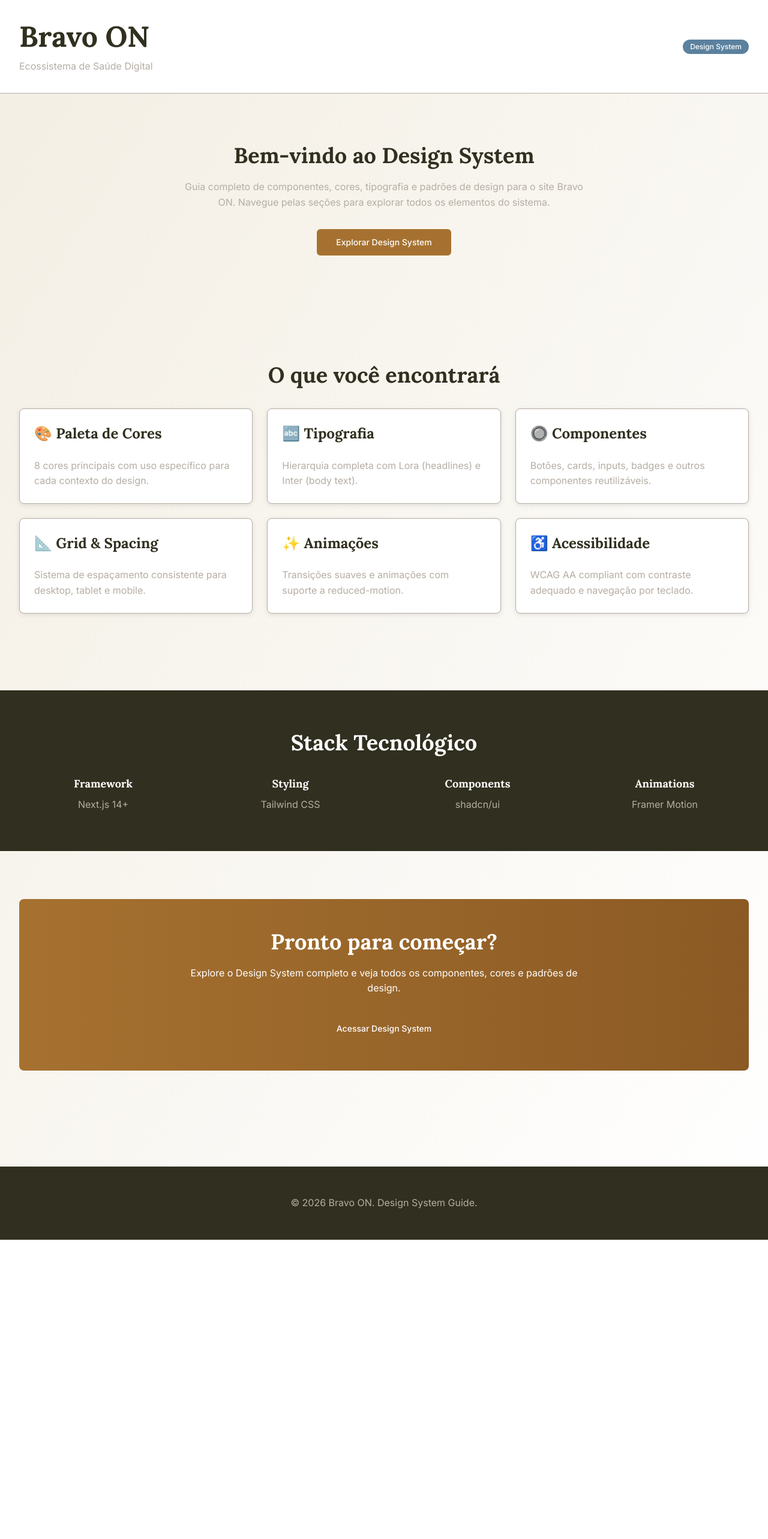
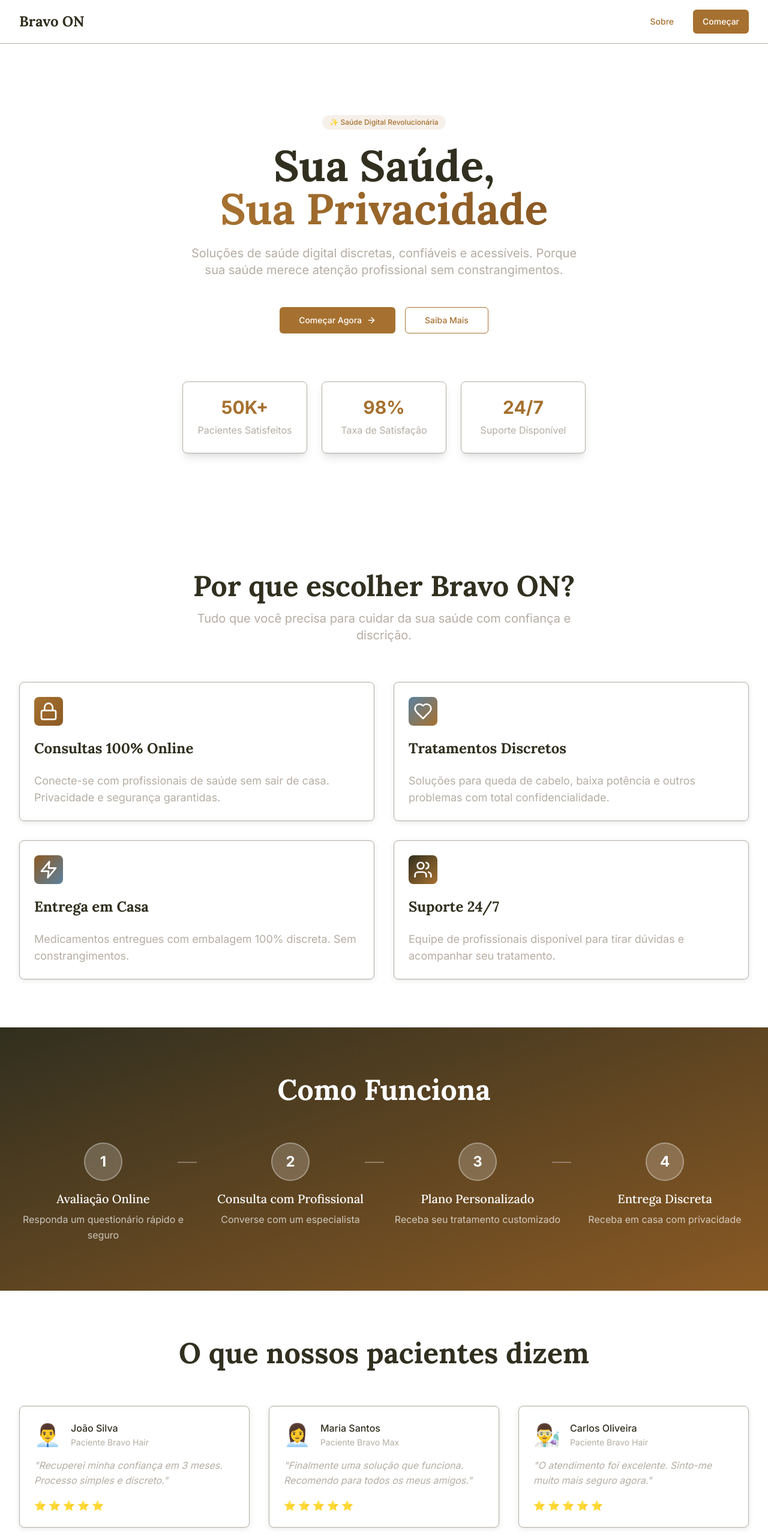
Before and after one commit to Joao-uxelite/bravoon, a Next.js app: page / in a window 1280 px wide. Shown: the top 2566 px of the page at 60% size. Before the commit the page ends 2067 px from the top, so only its background shows below. Built offline with nearby package versions, Linux system fonts and the light colour scheme.

Commit message:
Feat: Redesign completo com Framer Motion, Lucide Icons, React Intersection Observer e visual incrível

```diff
--- a/app/page.tsx
+++ b/app/page.tsx
@@ -1,160 +1,412 @@
 'use client'
 
-import Link from 'next/link'
+import React, { useState, useEffect } from 'react'
+import { motion } from 'framer-motion'
+import { useInView } from 'react-intersection-observer'
 import { Button } from '@/components/ui/button'
 import { Card, CardContent, CardHeader, CardTitle } from '@/components/ui/card'
 import { Badge } from '@/components/ui/badge'
+import { ArrowRight, Heart, Lock, Zap, Users } from 'lucide-react'
 
 export default function Home() {
+  const [scrollY, setScrollY] = useState(0)
+
+  useEffect(() => {
+    const handleScroll = () => setScrollY(window.scrollY)
+    window.addEventListener('scroll', handleScroll)
+    return () => window.removeEventListener('scroll', handleScroll)
+  }, [])
+
+  const { ref: ref1, inView: inView1 } = useInView({ threshold: 0.2 })
+  const { ref: ref2, inView: inView2 } = useInView({ threshold: 0.2 })
+  const { ref: ref3, inView: inView3 } = useInView({ threshold: 0.2 })
+
+  const containerVariants = {
+    hidden: { opacity: 0 },
+    visible: {
+      opacity: 1,
+      transition: {
+        staggerChildren: 0.1,
+        delayChildren: 0.2,
+      },
+    },
+  }
+
+  const itemVariants = {
+    hidden: { opacity: 0, y: 20 },
+    visible: {
+      opacity: 1,
+      y: 0,
+      transition: { duration: 0.8, ease: 'easeOut' },
+    },
+  }
+
   return (
-    <div className="min-h-screen bg-gradient-to-br from-neutral-light to-white">
-      {/* Header */}
-      <header className="bg-white border-b border-neutral-medium">
-        <div className="max-w-7xl mx-auto px-4 sm:px-6 lg:px-8 py-8">
-          <div className="flex items-center justify-between">
-            <div>
-              <h1 className="text-h1 font-serif font-bold text-secondary">Bravo ON</h1>
-              <p className="text-body text-neutral-medium mt-2">Ecossistema de Saúde Digital</p>
+    <div className="min-h-screen bg-white overflow-hidden">
+      {/* Animated Background */}
+      <div className="fixed inset-0 -z-10">
+        <div
+          className="absolute top-0 right-0 w-96 h-96 bg-primary/5 rounded-full blur-3xl"
+          style={{ transform: `translateY(${scrollY * 0.5}px)` }}
+        />
+        <div
+          className="absolute bottom-0 left-0 w-96 h-96 bg-accent/5 rounded-full blur-3xl"
+          style={{ transform: `translateY(${-scrollY * 0.3}px)` }}
+        />
+        <div
+          className="absolute top-1/2 left-1/2 w-96 h-96 bg-primary-dark/5 rounded-full blur-3xl"
+          style={{ transform: `translate(-50%, -50%) translateY(${scrollY * 0.2}px)` }}
+        />
       </div>
-            <Badge variant="accent">Design System</Badge>
+
+      {/* Navigation */}
+      <motion.nav
+        className="sticky top-0 z-50 bg-white/80 backdrop-blur-md border-b border-neutral-medium"
+        initial={{ y: -100 }}
+        animate={{ y: 0 }}
+        transition={{ duration: 0.5 }}
+      >
+        <div className="max-w-7xl mx-auto px-4 sm:px-6 lg:px-8 py-4 flex items-center justify-between">
+          <motion.h1
+            className="text-2xl font-serif font-bold text-secondary"
+            whileHover={{ scale: 1.05 }}
+          >
+            Bravo ON
+          </motion.h1>
+          <div className="flex gap-4">
+            <Button variant="ghost">Sobre</Button>
+            <Button className="bg-primary hover:bg-primary-dark">Começar</Button>
           </div>
         </div>
-      </header>
+      </motion.nav>
 
-      {/* Hero */}
-      <section className="max-w-7xl mx-auto px-4 sm:px-6 lg:px-8 py-20">
-        <div className="text-center mb-12">
-          <h2 className="text-h2 font-serif font-bold text-secondary mb-4">
-            Bem-vindo ao Design System
+      {/* Hero Section */}
+      <section className="relative min-h-screen flex items-center justify-center px-4 sm:px-6 lg:px-8 py-20">
+        <motion.div
+          className="max-w-5xl mx-auto text-center"
+          variants={containerVariants}
+          initial="hidden"
+          animate="visible"
+        >
+          <motion.div variants={itemVariants} className="mb-6 inline-block">
+            <Badge className="bg-primary/10 text-primary border-primary/20">
+              ✨ Saúde Digital Revolucionária
+            </Badge>
+          </motion.div>
+
+          <motion.h1
+            variants={itemVariants}
+            className="text-6xl md:text-7xl font-serif font-bold text-secondary mb-6 leading-tight"
+          >
+            Sua Saúde,
+            <br />
+            <span className="bg-gradient-to-r from-primary to-primary-dark bg-clip-text text-transparent">
+              Sua Privacidade
+            </span>
+          </motion.h1>
+
+          <motion.p
+            variants={itemVariants}
+            className="text-xl text-neutral-medium max-w-2xl mx-auto mb-12"
+          >
+            Soluções de saúde digital discretas, confiáveis e acessíveis. Porque sua saúde merece atenção profissional sem constrangimentos.
+          </motion.p>
+
+          <motion.div
+            variants={itemVariants}
+            className="flex gap-4 justify-center flex-wrap mb-20"
+          >
+            <Button size="lg" className="bg-primary hover:bg-primary-dark text-white group">
+              Começar Agora
+              <ArrowRight className="ml-2 w-4 h-4 group-hover:translate-x-1 transition-transform" />
+            </Button>
+            <Button size="lg" variant="outline">
+              Saiba Mais
+            </Button>
+          </motion.div>
+
+          {/* Floating Stats */}
+          <motion.div
+            variants={containerVariants}
+            className="grid grid-cols-1 md:grid-cols-3 gap-6"
+          >
+            {[
+              { number: '50K+', label: 'Pacientes Satisfeitos' },
+              { number: '98%', label: 'Taxa de Satisfação' },
+              { number: '24/7', label: 'Suporte Disponível' },
+            ].map((stat, i) => (
+              <motion.div
+                key={i}
+                variants={itemVariants}
+                className="p-6 bg-white rounded-lg shadow-lg border border-neutral-medium hover:shadow-xl transition-shadow"
+                whileHover={{ y: -5 }}
+              >
+                <p className="text-3xl font-bold text-primary mb-2">{stat.number}</p>
+                <p className="text-neutral-medium">{stat.label}</p>
+              </motion.div>
+            ))}
+          </motion.div>
+        </motion.div>
+      </section>
+
+      {/* Features Section */}
+      <section ref={ref1} className="py-20 px-4 sm:px-6 lg:px-8">
+        <div className="max-w-7xl mx-auto">
+          <motion.div
+            className="text-center mb-16"
+            initial={{ opacity: 0, y: 20 }}
+            animate={inView1 ? { opacity: 1, y: 0 } : { opacity: 0, y: 20 }}
+            transition={{ duration: 0.8 }}
+          >
+            <h2 className="text-5xl font-serif font-bold text-secondary mb-4">
+              Por que escolher Bravo ON?
             </h2>
-          <p className="text-body text-neutral-medium max-w-2xl mx-auto mb-8">
-            Guia completo de componentes, cores, tipografia e padrões de design para o site Bravo ON.
-            Navegue pelas seções para explorar todos os elementos do sistema.
+            <p className="text-xl text-neutral-medium max-w-2xl mx-auto">
+              Tudo que você precisa para cuidar da sua saúde com confiança e discrição.
             </p>
-          <Link href="/design-system">
-            <Button size="lg">Explorar Design System</Button>
-          </Link>
+          </motion.div>
+
+          <motion.div
+            className="grid grid-cols-1 md:grid-cols-2 gap-8"
+            variants={containerVariants}
+            initial="hidden"
+            animate={inView1 ? 'visible' : 'hidden'}
+          >
+            {[
+              {
+                icon: <Lock className="w-8 h-8" />,
+                title: 'Consultas 100% Online',
+                description: 'Conecte-se com profissionais de saúde sem sair de casa. Privacidade e segurança garantidas.',
+                color: 'from-primary to-primary-dark',
+              },
+              {
+                icon: <Heart className="w-8 h-8" />,
+                title: 'Tratamentos Discretos',
+                description: 'Soluções para queda de cabelo, baixa potência e outros problemas com total confidencialidade.',
+                color: 'from-accent to-primary',
+              },
+              {
+                icon: <Zap className="w-8 h-8" />,
+                title: 'Entrega em Casa',
+                description: 'Medicamentos entregues com embalagem 100% discreta. Sem constrangimentos.',
+                color: 'from-primary-dark to-accent',
+              },
+              {
+                icon: <Users className="w-8 h-8" />,
+                title: 'Suporte 24/7',
+                description: 'Equipe de profissionais disponível para tirar dúvidas e acompanhar seu tratamento.',
+                color: 'from-secondary to-primary',
+              },
+            ].map((feature, i) => (
+              <motion.div
+                key={i}
+                variants={itemVariants}
+                whileHover={{ y: -10 }}
+                className="group"
+              >
+                <Card className="border-neutral-medium hover:shadow-xl transition-all duration-300 h-full">
+                  <CardHeader>
+                    <div className={`w-12 h-12 rounded-lg bg-gradient-to-br ${feature.color} text-white flex items-center justify-center mb-4 group-hover:scale-110 transition-transform`}>
+                      {feature.icon}
+                    </div>
+                    <CardTitle className="text-2xl">{feature.title}</CardTitle>
+                  </CardHeader>
+                  <CardContent>
+                    <p className="text-neutral-medium text-lg">{feature.description}</p>
+                  </CardContent>
+                </Card>
+              </motion.div>
+            ))}
+          </motion.div>
         </div>
       </section>
 
-      {/* Features */}
-      <section className="max-w-7xl mx-auto px-4 sm:px-6 lg:px-8 py-12">
-        <h3 className="text-h2 font-serif font-bold text-secondary mb-8 text-center">
-          O que você encontrará
-        </h3>
-        <div className="grid grid-cols-1 md:grid-cols-2 lg:grid-cols-3 gap-6">
-          <Card className="hover:shadow-card-hover transition-smooth">
-            <CardHeader>
-              <CardTitle>🎨 Paleta de Cores</CardTitle>
-            </CardHeader>
-            <CardContent>
-              <p className="text-body text-neutral-medium">
-                8 cores principais com uso específico para cada contexto do design.
-              </p>
-            </CardContent>
-          </Card>
+      {/* How It Works */}
+      <section ref={ref2} className="py-20 px-4 sm:px-6 lg:px-8 bg-gradient-to-br from-secondary to-primary-dark text-white">
+        <div className="max-w-7xl mx-auto">
+          <motion.h2
+            className="text-5xl font-serif font-bold text-center mb-16"
+            initial={{ opacity: 0, y: 20 }}
+            animate={inView2 ? { opacity: 1, y: 0 } : { opacity: 0, y: 20 }}
+            transition={{ duration: 0.8 }}
+          >
+            Como Funciona
+          </motion.h2>
 
-          <Card className="hover:shadow-card-hover transition-smooth">
-            <CardHeader>
-              <CardTitle>🔤 Tipografia</CardTitle>
-            </CardHeader>
-            <CardContent>
-              <p className="text-body text-neutral-medium">
-                Hierarquia completa com Lora (headlines) e Inter (body text).
-              </p>
-            </CardContent>
-          </Card>
-
-          <Card className="hover:shadow-card-hover transition-smooth">
-            <CardHeader>
-              <CardTitle>🔘 Componentes</CardTitle>
-            </CardHeader>
-            <CardContent>
-              <p className="text-body text-neutral-medium">
-                Botões, cards, inputs, badges e outros componentes reutilizáveis.
-              </p>
-            </CardContent>
-          </Card>
-
-          <Card className="hover:shadow-card-hover transition-smooth">
-            <CardHeader>
-              <CardTitle>📐 Grid & Spacing</CardTitle>
-            </CardHeader>
-            <CardContent>
-              <p className="text-body text-neutral-medium">
-                Sistema de espaçamento consistente para desktop, tablet e mobile.
-              </p>
-            </CardContent>
-          </Card>
-
-          <Card className="hover:shadow-card-hover transition-smooth">
-            <CardHeader>
-              <CardTitle>✨ Animações</CardTitle>
-            </CardHeader>
-            <CardContent>
-              <p className="text-body text-neutral-medium">
-                Transições suaves e animações com suporte a reduced-motion.
-              </p>
-            </CardContent>
-          </Card>
-
-          <Card className="hover:shadow-card-hover transition-smooth">
-            <CardHeader>
-              <CardTitle>♿ Acessibilidade</CardTitle>
-            </CardHeader>
-            <CardContent>
-              <p className="text-body text-neutral-medium">
-                WCAG AA compliant com contraste adequado e navegação por teclado.
-              </p>
-            </CardContent>
-          </Card>
+          <motion.div
+            className="grid grid-cols-1 md:grid-cols-4 gap-8"
+            variants={containerVariants}
+            initial="hidden"
+            animate={inView2 ? 'visible' : 'hidden'}
+          >
+            {[
+              { step: 1, title: 'Avaliação Online', desc: 'Responda um questionário rápido e seguro' },
+              { step: 2, title: 'Consulta com Profissional', desc: 'Converse com um especialista' },
+              { step: 3, title: 'Plano Personalizado', desc: 'Receba seu tratamento customizado' },
+              { step: 4, title: 'Entrega Discreta', desc: 'Receba em casa com privacidade' },
+            ].map((item, i) => (
+              <motion.div
+                key={i}
+                variants={itemVariants}
+                className="relative"
+                whileHover={{ scale: 1.05 }}
+              >
+                <div className="flex flex-col items-center text-center">
+                  <motion.div
+                    className="w-16 h-16 rounded-full bg-white/20 flex items-center justify-center text-2xl font-bold mb-4 border-2 border-white/30"
+                    whileHover={{ scale: 1.2, rotate: 360 }}
+                    transition={{ duration: 0.6 }}
+                  >
+                    {item.step}
+                  </motion.div>
+                  <h3 className="text-xl font-medium mb-2">{item.title}</h3>
+                  <p className="text-white/70">{item.desc}</p>
+                </div>
+                {i < 3 && (
+                  <div className="hidden md:block absolute top-8 -right-4 w-8 h-0.5 bg-white/30" />
+                )}
+              </motion.div>
+            ))}
+          </motion.div>
         </div>
       </section>
 
-      {/* Stack */}
-      <section className="bg-secondary text-white py-16 mt-20">
-        <div className="max-w-7xl mx-auto px-4 sm:px-6 lg:px-8">
-          <h3 className="text-h2 font-serif font-bold mb-8 text-center">Stack Tecnológico</h3>
-          <div className="grid grid-cols-1 md:grid-cols-4 gap-8">
-            <div className="text-center">
-              <h4 className="font-serif font-bold text-lg mb-2">Framework</h4>
-              <p className="text-neutral-medium">Next.js 14+</p>
-            </div>
-            <div className="text-center">
-              <h4 className="font-serif font-bold text-lg mb-2">Styling</h4>
-              <p className="text-neutral-medium">Tailwind CSS</p>
-            </div>
-            <div className="text-center">
-              <h4 className="font-serif font-bold text-lg mb-2">Components</h4>
-              <p className="text-neutral-medium">shadcn/ui</p>
-            </div>
-            <div className="text-center">
-              <h4 className="font-serif font-bold text-lg mb-2">Animations</h4>
-              <p className="text-neutral-medium">Framer Motion</p>
+      {/* Testimonials */}
+      <section ref={ref3} className="py-20 px-4 sm:px-6 lg:px-8">
+        <div className="max-w-7xl mx-auto">
+          <motion.h2
+            className="text-5xl font-serif font-bold text-center text-secondary mb-16"
+            initial={{ opacity: 0, y: 20 }}
+            animate={inView3 ? { opacity: 1, y: 0 } : { opacity: 0, y: 20 }}
+            transition={{ duration: 0.8 }}
+          >
+            O que nossos pacientes dizem
+          </motion.h2>
+
+          <motion.div
+            className="grid grid-cols-1 md:grid-cols-3 gap-8"
+            variants={containerVariants}
+            initial="hidden"
+            animate={inView3 ? 'visible' : 'hidden'}
+          >
+            {[
+              {
+                name: 'João Silva',
+                role: 'Paciente Bravo Hair',
+                text: 'Recuperei minha confiança em 3 meses. Processo simples e discreto.',
+                avatar: '👨‍💼',
+              },
+              {
+                name: 'Maria Santos',
+                role: 'Paciente Bravo Max',
+                text: 'Finalmente uma solução que funciona. Recomendo para todos os meus amigos.',
+                avatar: '👩‍💼',
+              },
+              {
+                name: 'Carlos Oliveira',
+                role: 'Paciente Bravo Hair',
+                text: 'O atendimento foi excelente. Sinto-me muito mais seguro agora.',
+                avatar: '👨‍🔬',
+              },
+            ].map((testimonial, i) => (
+              <motion.div
+                key={i}
+                variants={itemVariants}
+                whileHover={{ y: -10 }}
+              >
+                <Card className="border-neutral-medium hover:shadow-xl transition-all duration-300">
+                  <CardContent className="pt-6">
+                    <div className="flex items-center gap-4 mb-4">
+                      <div className="text-4xl">{testimonial.avatar}</div>
+                      <div>
+                        <p className="font-medium text-secondary">{testimonial.name}</p>
+                        <p className="text-sm text-neutral-medium">{testimonial.role}</p>
                       </div>
                     </div>
+                    <p className="text-neutral-medium italic mb-4">"{testimonial.text}"</p>
+                    <div className="flex gap-1">
+                      {[...Array(5)].map((_, i) => (
+                        <span key={i} className="text-primary">
+                          ⭐
+                        </span>
+                      ))}
+                    </div>
+                  </CardContent>
+                </Card>
+              </motion.div>
+            ))}
+          </motion.div>
         </div>
       </section>
 
-      {/* CTA */}
-      <section className="max-w-7xl mx-auto px-4 sm:px-6 lg:px-8 py-20">
-        <div className="bg-gradient-to-r from-primary to-primary-dark rounded-card p-12 text-white text-center">
-          <h3 className="text-h2 font-serif font-bold mb-4">Pronto para começar?</h3>
-          <p className="text-body mb-8 max-w-2xl mx-auto">
-            Explore o Design System completo e veja todos os componentes, cores e padrões de design.
+      {/* CTA Section */}
+      <section className="py-20 px-4 sm:px-6 lg:px-8">
+        <div className="max-w-4xl mx-auto">
+          <motion.div
+            className="bg-gradient-to-br from-primary to-primary-dark rounded-2xl p-12 text-white text-center"
+            initial={{ opacity: 0, scale: 0.9 }}
+            whileInView={{ opacity: 1, scale: 1 }}
+            transition={{ duration: 0.8 }}
+            viewport={{ once: true }}
+          >
+            <h2 className="text-4xl font-serif font-bold mb-4">
+              Pronto para transformar sua saúde?
+            </h2>
+            <p className="text-lg text-white/80 mb-8 max-w-2xl mx-auto">
+              Comece sua jornada de saúde digital hoje. Sem compromissos, sem constrangimentos.
             </p>
-          <Link href="/design-system">
-            <Button variant="ghost" size="lg" className="text-white border-white hover:bg-white hover:text-primary">
-              Acessar Design System
+            <div className="flex gap-4 justify-center flex-wrap">
+              <Button size="lg" className="bg-white text-primary hover:bg-neutral-light">
+                Começar Agora
               </Button>
-          </Link>
+              <Button
+                size="lg"
+                variant="outline"
+                className="border-white text-white hover:bg-white/10"
+              >
+                Agendar Consulta
+              </Button>
+            </div>
+          </motion.div>
         </div>
       </section>
 
       {/* Footer */}
-      <footer className="bg-secondary text-white py-12 mt-20">
-        <div className="max-w-7xl mx-auto px-4 sm:px-6 lg:px-8 text-center">
-          <p className="text-neutral-medium">© 2026 Bravo ON. Design System Guide.</p>
+      <footer className="bg-secondary text-white py-12 px-4 sm:px-6 lg:px-8">
+        <div className="max-w-7xl mx-auto">
+          <div className="grid grid-cols-1 md:grid-cols-4 gap-8 mb-8">
+            <div>
+              <h3 className="font-serif font-bold text-lg mb-2">Bravo ON</h3>
+              <p className="text-white/70 text-sm">Saúde Digital Revolucionária</p>
+            </div>
+            <div>
+              <h4 className="font-medium mb-3">Produtos</h4>
+              <ul className="text-sm text-white/70 space-y-1">
+                <li>Bravo Hair</li>
+                <li>Bravo Max</li>
+                <li>Bravo Saúde</li>
+              </ul>
+            </div>
+            <div>
+              <h4 className="font-medium mb-3">Empresa</h4>
+              <ul className="text-sm text-white/70 space-y-1">
+                <li>Sobre</li>
+                <li>Blog</li>
+                <li>Contato</li>
+              </ul>
+            </div>
+            <div>
+              <h4 className="font-medium mb-3">Legal</h4>
+              <ul className="text-sm text-white/70 space-y-1">
+                <li>Privacidade</li>
+                <li>Termos</li>
+                <li>Cookies</li>
+              </ul>
+            </div>
+          </div>
+          <div className="border-t border-white/10 pt-8 text-center text-sm text-white/70">
+            <p>© 2026 Bravo ON. Todos os direitos reservados.</p>
+          </div>
         </div>
       </footer>
     </div>
--- a/package.json
+++ b/package.json
@@ -17,7 +17,11 @@
     "class-variance-authority": "^0.7.0",
     "clsx": "^2.0.0",
     "tailwind-merge": "^2.2.0",
-    "framer-motion": "^10.16.0"
+    "framer-motion": "^10.16.0",
+    "lucide-react": "^0.263.1",
+    "react-intersection-observer": "^9.5.2",
+    "embla-carousel-react": "^7.1.0",
+    "embla-carousel-autoplay": "^7.1.0"
   },
   "devDependencies": {
     "typescript": "^5.3.0",
```
Also changed, not shown: 1 other file (tests, documents, lock files or other folders). Lines whose indentation alone changed are shown as unchanged.
